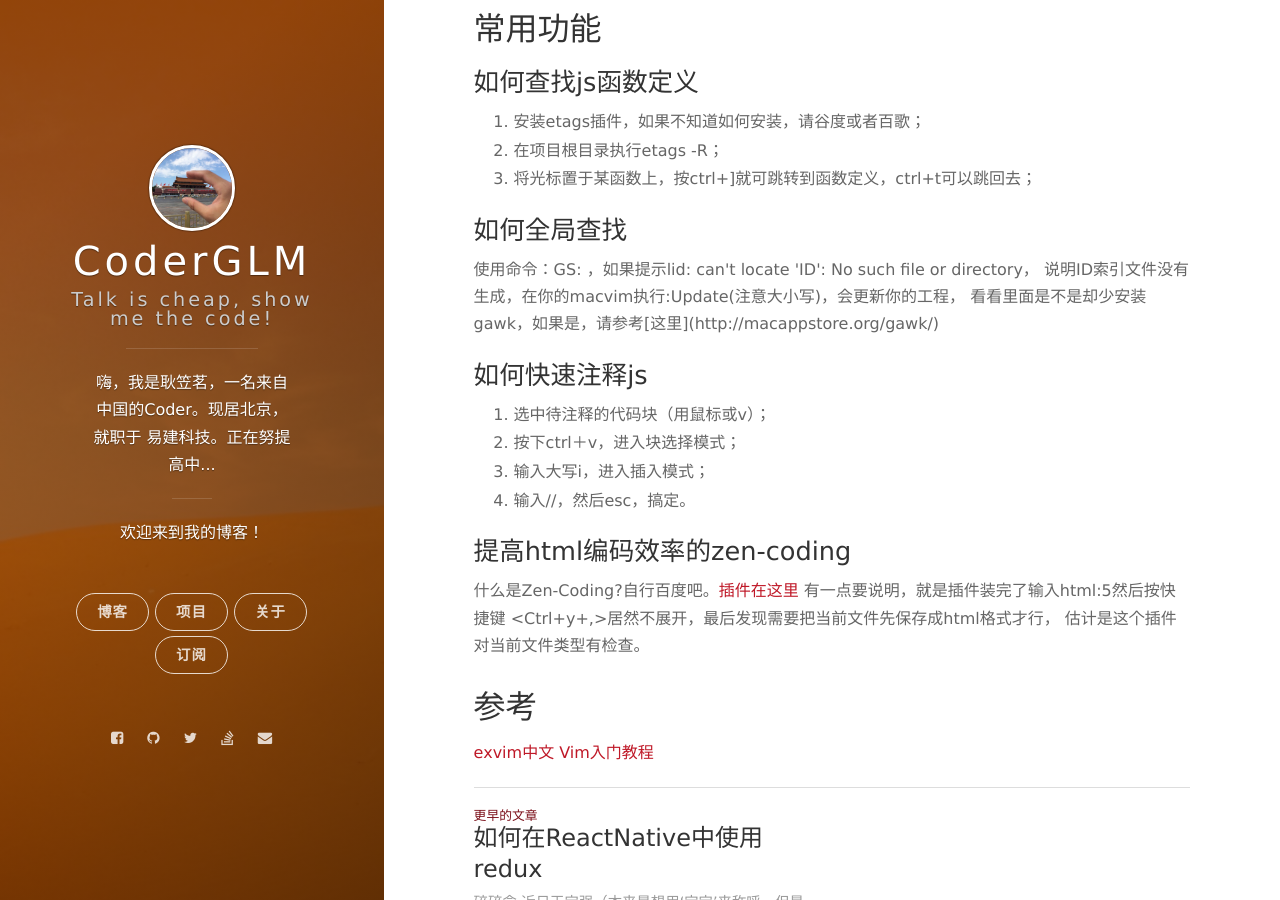
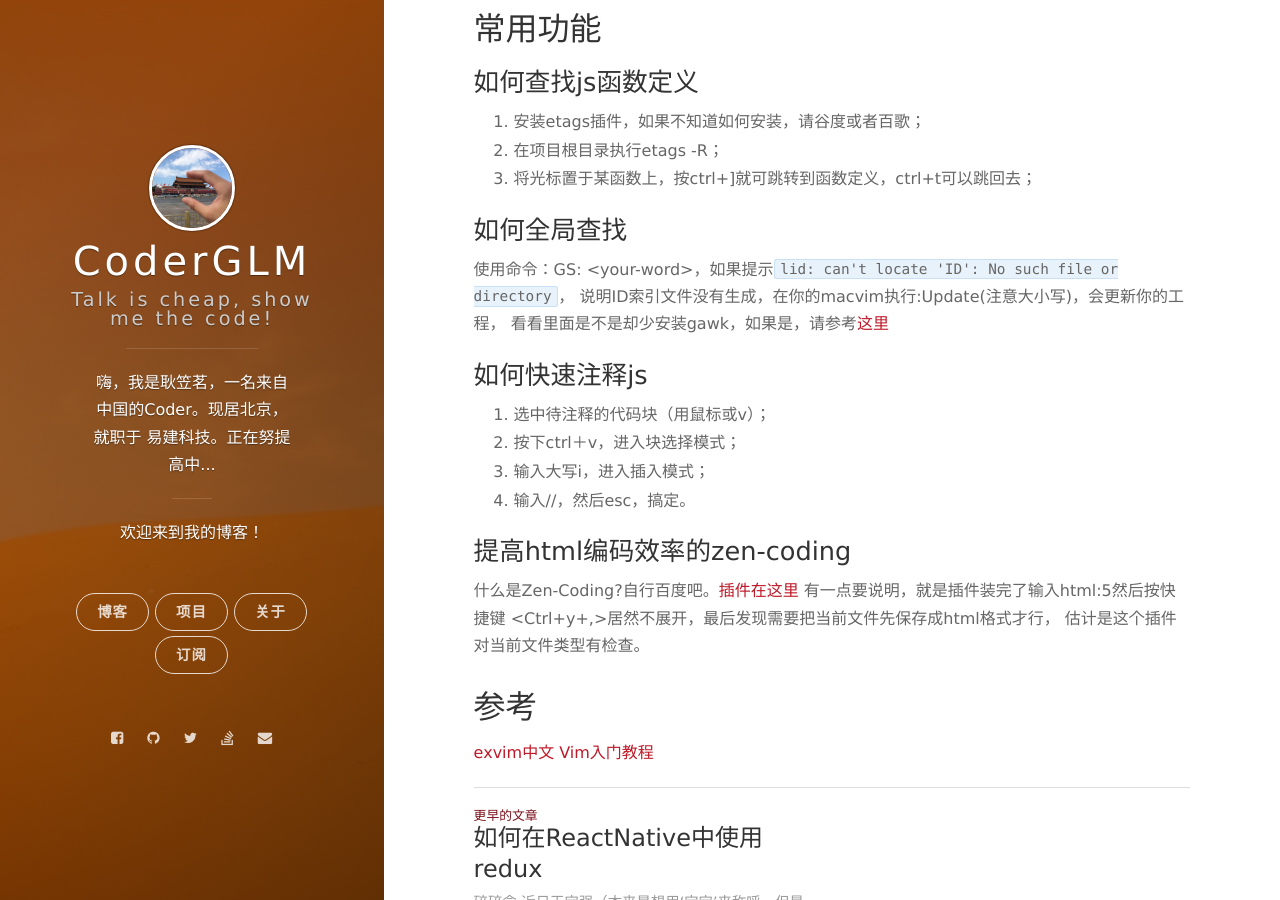
Before and after one commit to CoderLim/jekyll-based-blog, a Jekyll site: the page built from _posts/2016-09-08-how-to-use-vim.markdown, in a window 1280 px wide and 900 px high, scrolled down 2175 px. Built offline with Jekyll 4.4.1, drawn with Linux system fonts in a browser that asks for light colours; nearby versions of some CDN libraries; comment, search, counter and statistics services are not loaded.

```diff
--- a/_posts/2016-09-08-how-to-use-vim.markdown
+++ b/_posts/2016-09-08-how-to-use-vim.markdown
@@ -59,7 +59,7 @@
 
 ### 如何全局查找
 
-使用命令：GS: <your-word>，如果提示lid: can't locate 'ID': No such file or directory，
+使用命令：GS: \<your-word\>，如果提示`lid: can't locate 'ID': No such file or directory`，
 说明ID索引文件没有生成，在你的macvim执行:Update(注意大小写)，会更新你的工程，
 看看里面是不是却少安装gawk，如果是，请参考[这里](http://macappstore.org/gawk/)
 
```
